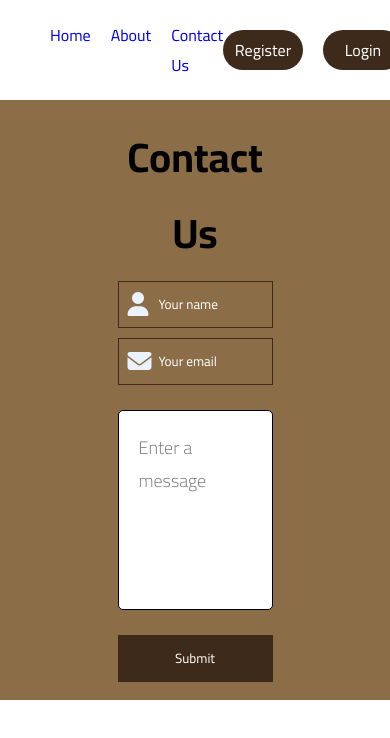
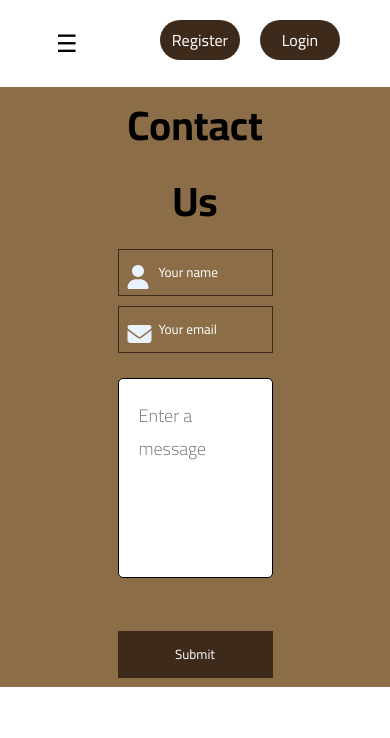
Before and after one commit to mennatallah222/Hajj-Registration, a React (Create React App) app: page /contact-us in a window 390 px wide. Shown: the top 738 px of the page. Built offline with nearby package versions, Linux system fonts and the light colour scheme.

Commit message:
messages send, delete, get for dashboard - added notifications and modals, navbar is responsive

```diff
--- a/src/AddPackage.js
+++ b/src/AddPackage.js
@@ -30,7 +30,7 @@ export default function AddPackage(){
         formData.append('p', data.p);
         formData.append('price', data.price);
 
-        console.log("Selected file:", data.img);
+        // console.log("Selected file:", data.img);
 
         try {
             const response = await axios.post('/cards/add', formData, {
--- a/src/App.js
+++ b/src/App.js
@@ -12,6 +12,7 @@ import UpdateUser from "./UpdateUser";
 import ContactUs from "./ContactUs";
 import Packages from "./Packages";
 import AddPackage from "./AddPackage";
+import Messages from "./Messages";
 
 
 
@@ -32,6 +33,8 @@ export default function App(){
 
         <Route path="packages" element={<Packages/>}/>
         <Route path="packages/add-package" element={<AddPackage/>}/>
+
+        <Route path="messages" element={<Messages/>}/>
       </Route>
 
 
--- a/src/ContactUs.js
+++ b/src/ContactUs.js
@@ -1,24 +1,65 @@
+import axios from "./api/axios";
+import {useState} from "react";
+import Notification from './Notification';
+
 export default function ContactUs(){
+
+    const [name, setName]=useState("");
+    const [email, setEmail]=useState("");
+    const [message, setMessage]=useState("");
+    const [success, setSuccess]=useState("");
+
+    async function handleSubmit(e){
+        e.preventDefault();
+
+        try {
+            const response = await axios.post('/contact-us', {name, email, message}, {
+                headers: {
+                    'Content-Type': 'application/json'
+                }
+            });
+
+            console.log("Request was successful", response.data);
+
+            if (response.status === 200) {
+                setName("");
+                setEmail("");
+                setMessage("");
+                setSuccess("Message sent successfully!");
+                // window.location.pathname = "/";
+            }
+        }
+        catch (err) {
+            console.error("Error occurred:", err);
+            console.error("Response data:", err.response?.data?.message);
+        }
+    }
+
     return (
         <div id="contact-page">
             <div className="contact">
                 <h3>Contact Us</h3>
-
+                <form onSubmit={handleSubmit}>
                     <div className="input-container">
                         <i style={{fontSize:"24px"}}className="input-icon fa">&#xf007;</i>
-                    <input type="text" placeholder="Your name" className="input-with-icon" />
+                        <input type="text" placeholder="Your name" className="input-with-icon" value={name} onChange={(e)=>setName(e.target.value)} />
                     </div>
 
                     <div className="input-container">
                         <i style={{fontSize:"24px"}}className="input-icon fa">&#x2709;</i>
-                    <input type="text" placeholder="Your email" className="input-with-icon" />
+                        <input type="text" placeholder="Your email" className="input-with-icon" value={email} onChange={(e)=>setEmail(e.target.value)} />
                     </div>
                     {/* <input placeholder="your email"></input> */}
-                <textarea placeholder="Enter a message"/>
+                    <textarea placeholder="Enter a message" value={message} onChange={(e)=>setMessage(e.target.value)}/>
                     <button className="contact-btn">Submit</button>
+                </form>
+            </div>
 
+            {
+               success&& <Notification content={success} onClose={()=>setSuccess(null)}/>
+            }
         </div>
-        </div>
+
     )
 }
 
--- a/src/Header.js
+++ b/src/Header.js
@@ -1,3 +1,4 @@
+import { useState } from "react";
 import { Link, useNavigate } from "react-router-dom";
 
 function Header() {
@@ -8,9 +9,12 @@ function Header() {
         navigate("/login");
     }
 
+    const [isNavOpen, setNav]=useState(false);
+
     return (
-        <nav style={{ display: "grid", flexWrap: "wrap", alignItems: "center", gridTemplateColumns: "repeat(3, auto)", justifyContent: "space-between", margin: "0 30px", padding: "20px" }}>
-            <div style={{ gridColumn: "2", display: "flex", justifyContent: "space-between", alignContent: "center", gap: "20px" }}>
+        <nav id="nav">
+            <button id="nav-toggle" onClick={()=>setNav(!isNavOpen)}>☰</button>
+            <div id="nav-div" className={isNavOpen?"show":""}>
                 <Link to={"/"}>Home</Link>
                 <Link to={"/about"}>About</Link>
                 <Link to={"/contact-us"}>Contact Us</Link>
--- /dev/null
+++ b/src/Messages.js
@@ -0,0 +1,84 @@
+import axios from "./api/axios";
+import { useEffect, useState } from "react";
+import Modal from "./Modal";
+import Notification from "./Notification";
+
+export default function Messages(){
+    const [messages, setMessages]=useState([]);
+
+    const [modal, setModal]=useState(false);
+    const [messageToDelete,setMessageToDelete]=useState(null);
+    const [notification, setNotification]=useState(null);
+
+
+    useEffect(()=>{
+        axios.get('/contact-us/contacts')
+            .then((data)=>setMessages(data.data));
+    }, []);
+
+    function deleteMessage(id){
+        axios.delete(`/contact-us/delete/${id}`, {})
+            .then(()=>{
+                setMessages(messages.filter(m=>m._id!==id));
+                setModal(false);
+                setNotification("Message deleted successfully!");
+            })
+    }
+
+    const handleDelete=(id)=>{
+        setMessageToDelete(id);
+        setModal(true);
+    }
+
+    const handleCancel=(id)=>{
+        setMessageToDelete(null);
+        setModal(false);
+    }
+
+    return <>
+        <div style={{padding:"20px", display:"flex", flexDirection:"column"}}>
+            <table>
+                <thead>
+                    <tr>
+                        <td>Name</td>
+                        <td>Email</td>
+                        <td>Message</td>
+                        <td>Actions</td>
+                    </tr>
+                </thead>
+
+                <tbody>
+                    {
+                        messages.map((m)=>(
+                            <tr key={m._id}>
+                                <td>{m.name}</td>
+                                <td>{m.email}</td>
+                                <td>{m.message}</td>
+
+                                <td className="icons">
+                                    <button className="delete-btn" onClick={()=>handleDelete(m._id)}>Delete</button>
+                                </td>
+                            </tr>
+                        ))
+                    }
+                </tbody>
+            </table>
+        </div>
+
+        {
+            modal&&(
+                <Modal onClose={handleCancel}>
+                     <h2>Are you sure you want to delete this message?</h2>
+                            <button onClick={()=>deleteMessage(messageToDelete)}>Delete</button>
+                            <button onClick={handleCancel}>Cancel</button>
+                </Modal>
+            )
+        }
+
+        {
+            notification&&<Notification content={notification} onClose={()=>setNotification(null)}/>
+        }
+    </>
+}
+
+// fa-solid fa-trash
--- a/src/Packages.js
+++ b/src/Packages.js
@@ -64,7 +64,7 @@ export default function Packages() {
                                     <td>{p.span}</td>
                                     <td>{p.price}</td>
                                     <td className="icons">
-                                    <i className="fa-solid fa-trash" style={{color:"red"}} onClick={()=>handleDelete(p._id)}></i>
+                                        <i className="fa-solid fa-trash" style={{color:"red"}} onClick={()=>handleDelete(p._id)}></i>
                                         <Link to={`${p._id}`}>
                                             <i className="fa-solid fa-pen-to-square" style={{color:"blue"}}></i>
                                         </Link>
--- a/src/Sidebar.js
+++ b/src/Sidebar.js
@@ -4,5 +4,6 @@ export default function Sidebar(){
     return <div style={{display:"flex", flexDirection:"column"}}>
         <Link to="/dashboard/users">Users</Link>
         <Link to="/dashboard/packages">Packages</Link>
+        <Link to="/dashboard/messages">Messages</Link>
     </div>
 }
--- a/src/Styles/style.css
+++ b/src/Styles/style.css
@@ -74,6 +74,54 @@ section {
 }
 
 /* header buttons */
+nav {
+  display: grid;
+  flex-wrap: wrap;
+  align-items: "center";
+  grid-column: repeat(3, auto);
+  justify-content: space-between;
+  margin: 0 30px;
+  padding: 20px;
+}
+#nav-div {
+  grid-column: 2;
+  display: flex;
+  justify-content: space-between;
+  align-content: center;
+  gap: 20px;
+}
+
+#nav-toggle {
+  display: none;
+  background: none;
+  border: none;
+  font-size: 24px;
+  cursor: pointer;
+}
+@media (max-width: 823px) {
+  nav {
+    display: flex;
+    flex-wrap: wrap;
+    align-items: start;
+  }
+  #nav-div {
+    display: none;
+    flex-direction: column;
+    gap: 20px;
+  }
+
+  #nav-toggle {
+    display: block;
+  }
+
+  #nav-div.show {
+    display: flex;
+    transform: translate(-250%, 0);
+  }
+}
+#nav-div a {
+  color: black;
+}
 .inWebsite {
   display: flex;
   justify-content: space-between;
@@ -449,6 +497,7 @@ section {
   color: white;
   background-color: transparent;
   width: 100%;
+  margin-bottom: 10px;
 }
 .contact textarea {
   width: 100%;
@@ -555,16 +604,19 @@ section {
   text-align: center;
   border-radius: 10px;
 }
-.modal-content button {
-  padding: 5px 40px;
+.modal-content button,
+.delete-btn {
+  padding: 5px 30px;
   margin: 10px;
   border: none;
-  border-radius: 10px;
+  border-radius: 15px;
   background-color: gray;
   color: #fff;
+  font-size: 15px;
   cursor: pointer;
 }
-.modal-content button:first-of-type {
+.modal-content button:first-of-type,
+.delete-btn {
   background-color: red;
 }
 .notification {
@@ -590,7 +642,7 @@ section {
     right: -50%;
   }
   100% {
-    right: 10%;
+    right: 5%;
   }
 }
 /*
```
Lines whose indentation alone changed are shown as unchanged.
